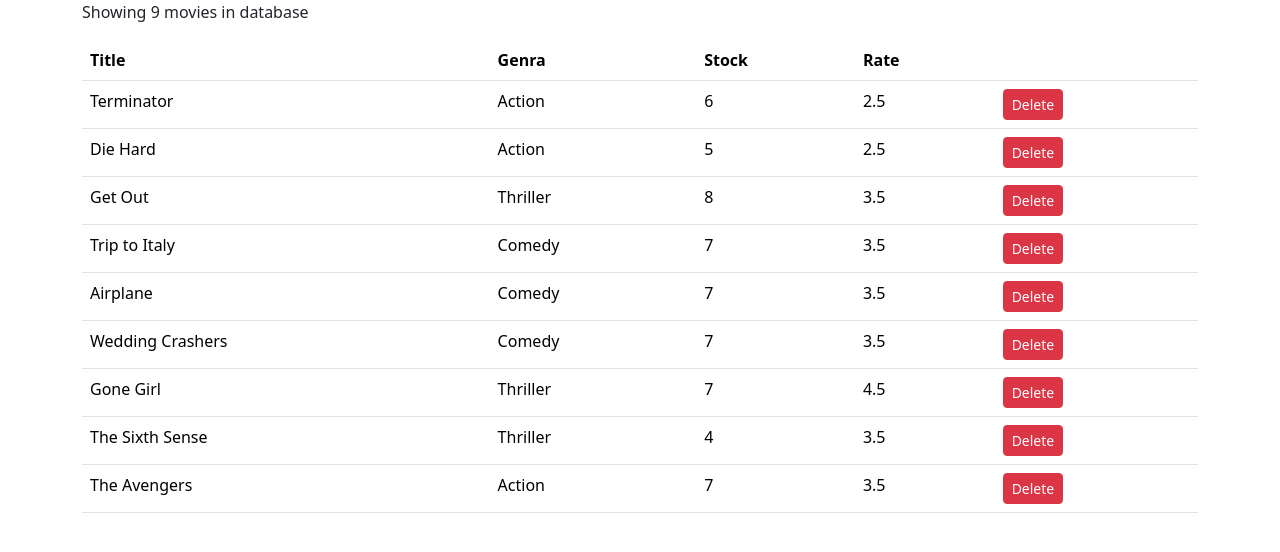
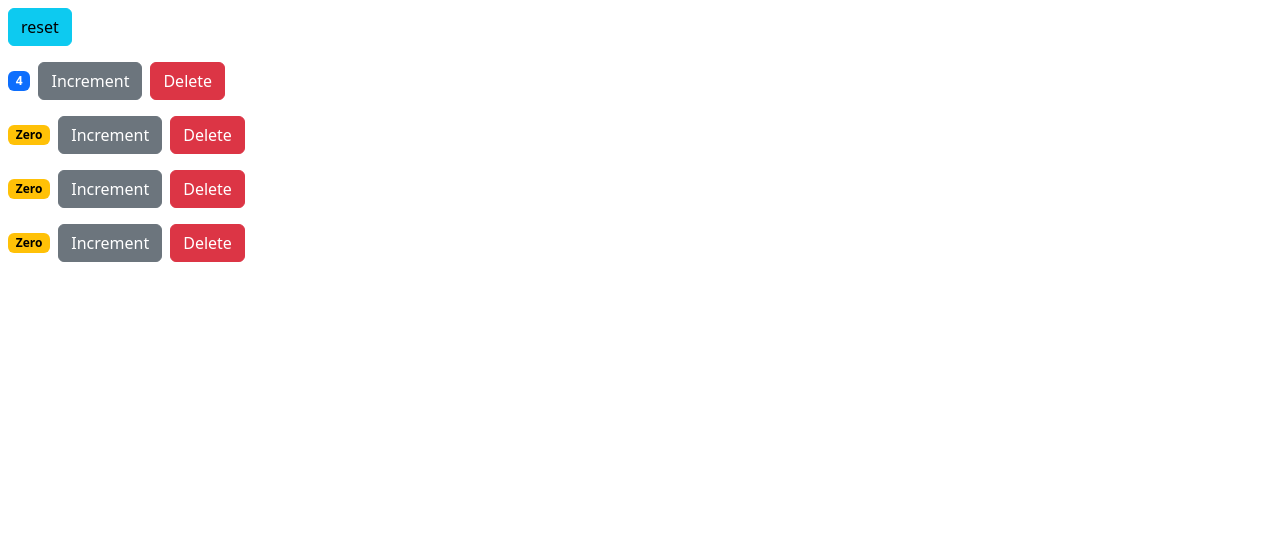
Before and after one commit to foverokavindz/ReactVidly, a React (Create React App) app: page / in a window 1280 px wide. Shown: the top 552 px of the page. Built offline with nearby package versions, Linux system fonts and the light colour scheme.

Commit message:
SecondCommit

```diff
--- a/package.json
+++ b/package.json
@@ -6,6 +6,7 @@
     "@testing-library/jest-dom": "^5.16.5",
     "@testing-library/react": "^13.4.0",
     "@testing-library/user-event": "^13.5.0",
+    "@babel/plugin-proposal-private-property-in-object": "1.0",
     "boostrap": "^2.0.0",
     "bootstrap": "^5.3.0",
     "font-awesome": "^4.7.0",
--- /dev/null
+++ b/src/components/counter.jsx
@@ -0,0 +1,46 @@
+import React, { Component } from 'react';
+
+class Counter extends Component {
+  state = {
+    value: this.props.counter.value,
+  };
+
+  handleIncrement = () => {
+    this.setState({ value: this.state.value + 1 });
+  };
+
+  render() {
+    console.log(this.props);
+
+    return (
+      <div>
+        <span className={this.getBadgeClasses()}>{this.formatCount()}</span>
+        <button
+          onClick={this.handleIncrement}
+          className="btn btn-secondary btn-md"
+        >
+          Increment
+        </button>
+        <button
+          onClick={() => this.props.onDelete(this.props.counter.id)}
+          className="btn btn-danger btn-md m-2"
+        >
+          Delete
+        </button>
+      </div>
+    );
+  }
+
+  getBadgeClasses() {
+    let classes = 'badge m-2 text-bg-';
+    classes += this.state.value === 0 ? 'warning' : 'primary';
+    return classes;
+  }
+
+  formatCount() {
+    const { value } = this.state;
+    return value === 0 ? 'Zero' : value;
+  }
+}
+
+export default Counter;
--- /dev/null
+++ b/src/components/counters.jsx
@@ -0,0 +1,45 @@
+import React, { Component } from 'react';
+import Counter from './counter';
+
+class Counters extends Component {
+  state = {
+    counters: [
+      { id: 1, value: 4 },
+      { id: 2, value: 0 },
+      { id: 3, value: 0 },
+      { id: 4, value: 0 },
+    ],
+  };
+
+  handleDelete = (counterId) => {
+    const counters = this.state.counters.filter((c) => c.id !== counterId);
+    this.setState({ counters });
+  };
+
+  handleReset = () => {
+    const counters = this.state.counters.map((c) => {
+      c.value = 0;
+      return c;
+    });
+    this.setState({ counters });
+  };
+
+  render() {
+    return (
+      <>
+        <button onClick={this.handleReset} className="btn btn-info btn-md m-2">
+          reset
+        </button>
+        {this.state.counters.map((counter) => (
+          <Counter
+            key={counter.id}
+            onDelete={this.handleDelete}
+            counter={counter}
+          />
+        ))}
+      </>
+    );
+  }
+}
+
+export default Counters;
--- a/src/index.js
+++ b/src/index.js
@@ -1,4 +1,4 @@
-import React from 'react';
+import React, { Component } from 'react';
 import ReactDOM from 'react-dom/client';
 import './index.css';
 import App from './App';
@@ -6,14 +6,16 @@
 import 'bootstrap/dist/css/bootstrap.css';
 import 'font-awesome/css/font-awesome.css';
 
+import Counters from './components/counters';
+
 const root = ReactDOM.createRoot(document.getElementById('root'));
 root.render(
   <React.StrictMode>
-    <App />
+    <Counters />
   </React.StrictMode>
 );
 
-// If you want to start measuring performance in your app, pass a function
+// If you want to start measuring performance in your app, pass a function... <App />
 // to log results (for example: reportWebVitals(console.log))
 // or send to an analytics endpoint. Learn more: https://bit.ly/CRA-vitals
 reportWebVitals();
```
